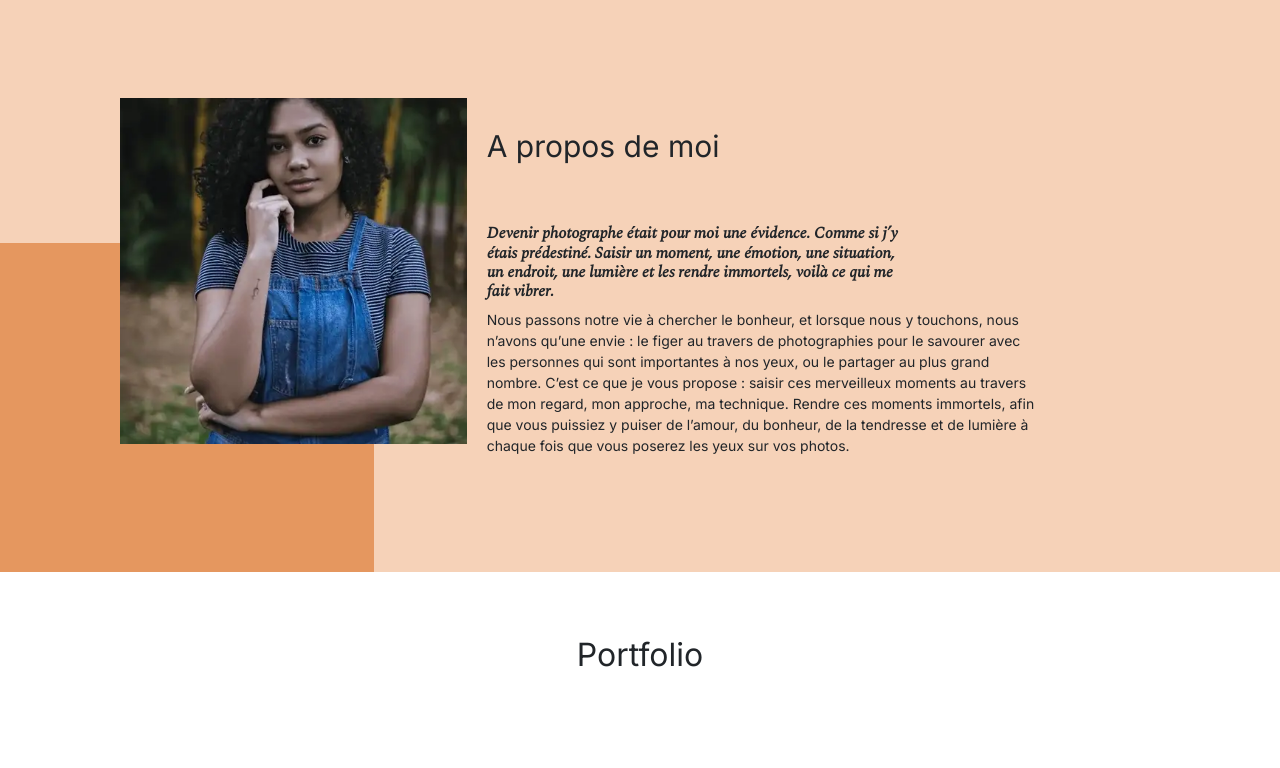
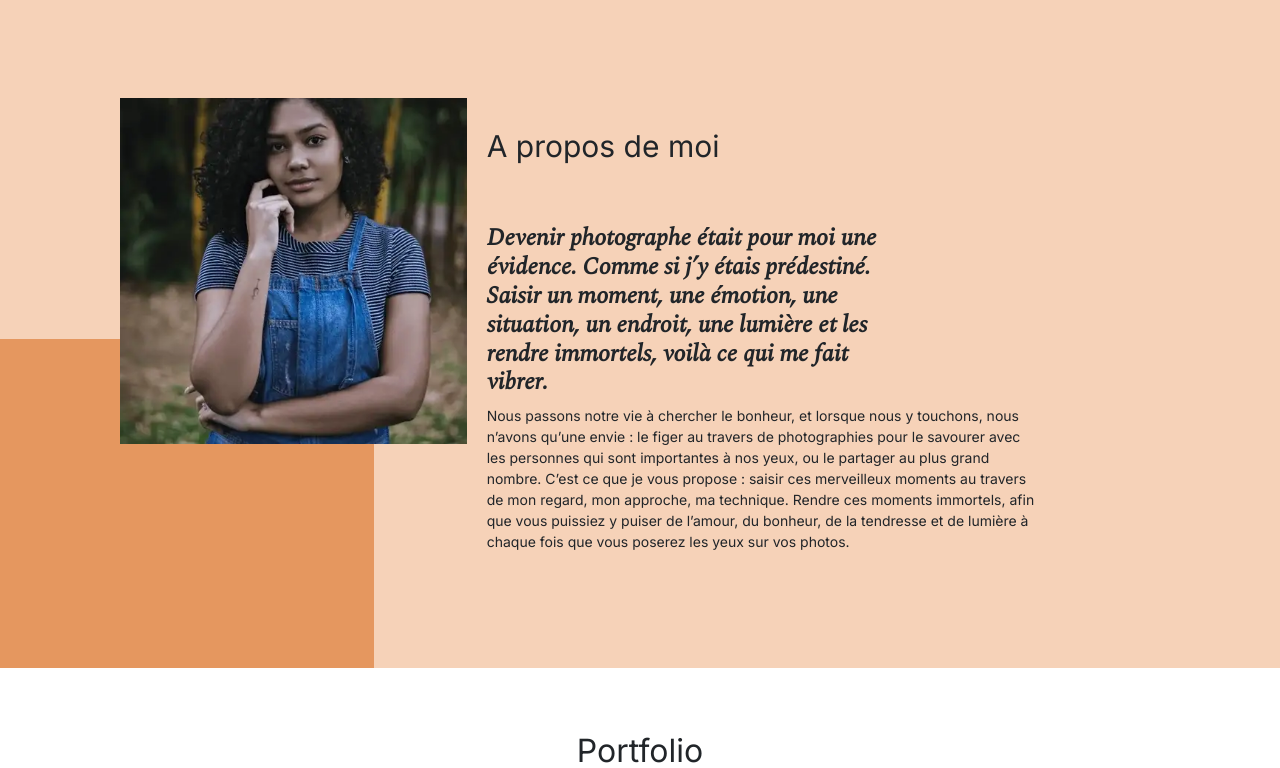
Before and after one commit to marouaB212/Nina-Carducci, a plain HTML site: page index.html in a window 1280 px wide. Shown: the part 693-1461 px from the top of the page. Drawn offline with nearby package versions, Linux system fonts and the light colour scheme.

Commit message:
modification titre section about

```diff
--- a/index.html
+++ b/index.html
@@ -159,12 +159,12 @@
         </div>
         <div id="about-me">
           <h2 class="about-me__title">A propos de moi</h2>
-          <h6 class="about-me__introduction">
+          <h4 class="about-me__introduction">
             Devenir photographe était pour moi une évidence. Comme si j’y étais
             prédestiné. Saisir un moment, une émotion, une situation, un
             endroit, une lumière et les rendre immortels, voilà ce qui me fait
             vibrer.
-          </h6>
+          </h4>
           <p>
             Nous passons notre vie à chercher le bonheur, et lorsque nous y
             touchons, nous n’avons qu’une envie : le figer au travers de
```
